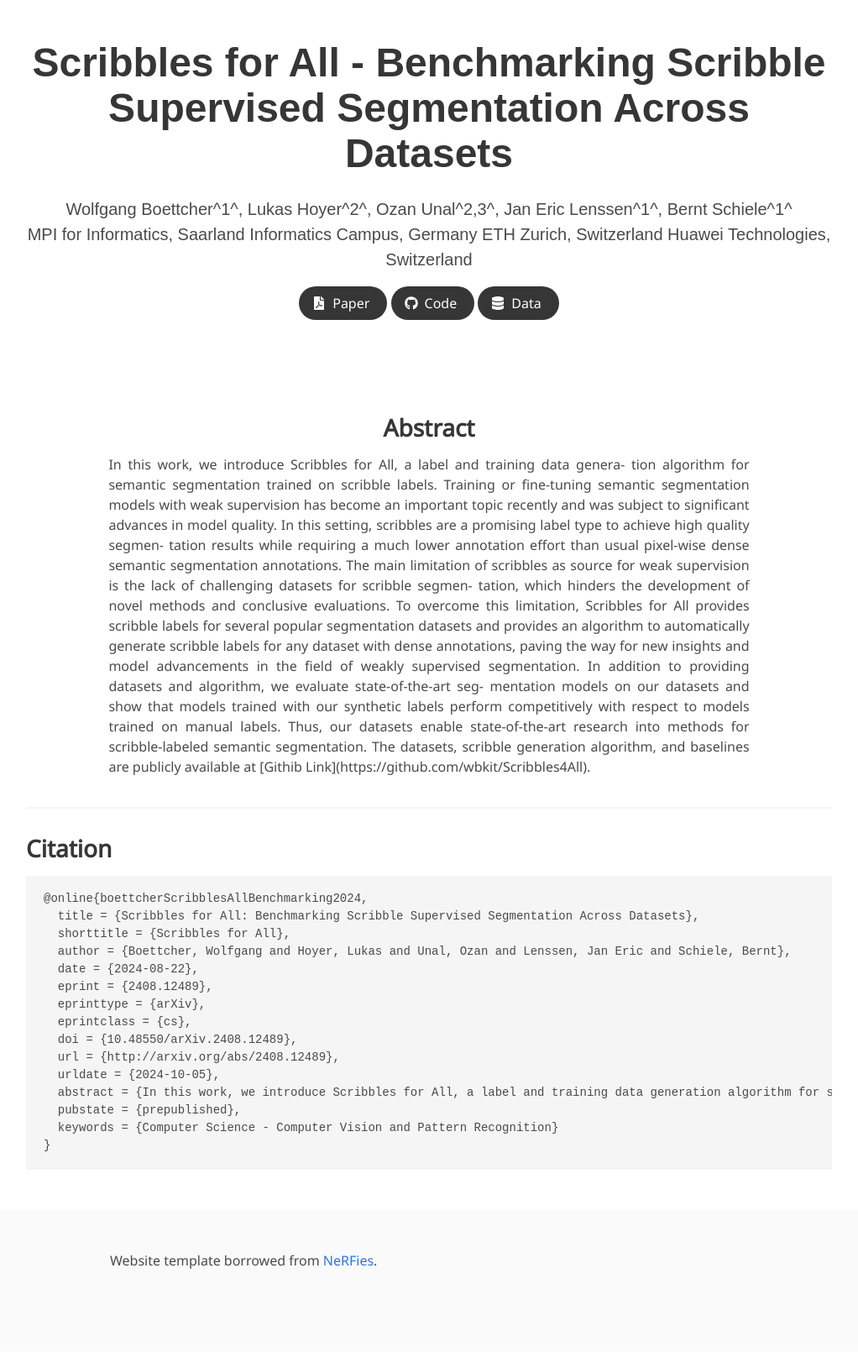
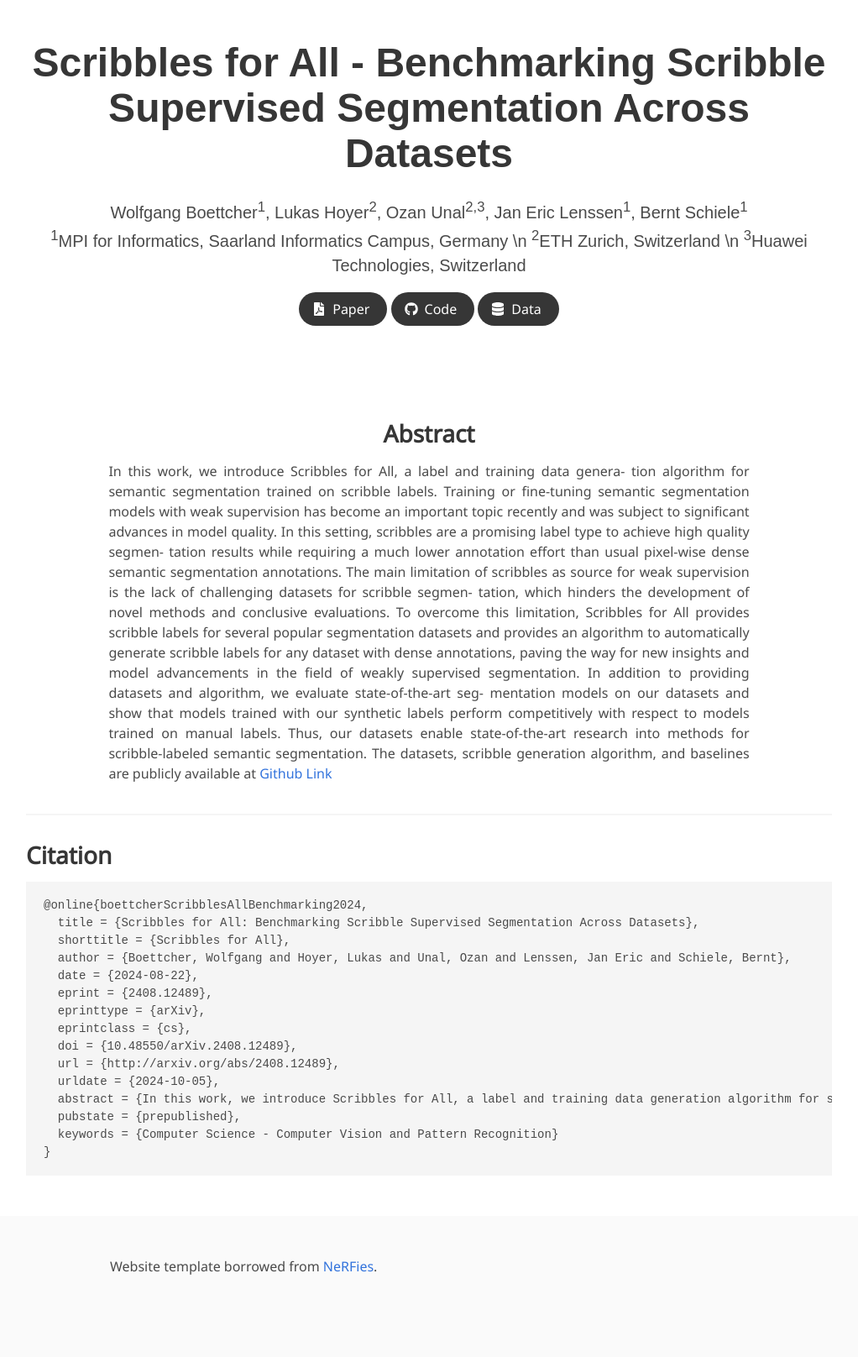
Before and after one commit to wbkit/Scribbles4All, a Jekyll site: the page built from index.md, in a window 1280 px wide. Shown: the whole page at 84% size, without its empty margins (129-1151 px from the left). Built offline with Jekyll 4.4.1, drawn with Linux system fonts in a browser that asks for light colours; some web fonts are replaced.

Commit message:
html edits

```diff
--- a/index.md
+++ b/index.md
@@ -4,11 +4,11 @@ permalink: /
 
 title: Scribbles for All - Benchmarking Scribble Supervised Segmentation Across Datasets
 authors:
-    Wolfgang Boettcher^1^, Lukas Hoyer^2^, Ozan Unal^2,3^, Jan Eric Lenssen^1^, Bernt Schiele^1^
+    Wolfgang Boettcher<sup>1</sup>, Lukas Hoyer<sup>2</sup>, Ozan Unal<sup>2,3</sup>, Jan Eric Lenssen<sup>1</sup>, Bernt Schiele<sup>1</sup>
 affiliations:
-    MPI for Informatics, Saarland Informatics Campus, Germany
-    ETH Zurich, Switzerland
-    Huawei Technologies, Switzerland
+    <sup>1</sup>MPI for Informatics, Saarland Informatics Campus, Germany \n
+    <sup>2</sup>ETH Zurich, Switzerland \n
+    <sup>3</sup>Huawei Technologies, Switzerland
 paper: https://www.arxiv.org/abs/2408.12489
 code: https://github.com/wbkit/Scribbles4All
 data: https://github.com/wbkit/Scribbles4All
@@ -37,7 +37,7 @@ mentation models on our datasets and show that models trained with our synthetic
 labels perform competitively with respect to models trained on manual labels.
 Thus, our datasets enable state-of-the-art research into methods for scribble-labeled
 semantic segmentation. The datasets, scribble generation algorithm, and baselines
-are publicly available at [Githib Link](https://github.com/wbkit/Scribbles4All).
+are publicly available at <a href="https://github.com/wbkit/Scribbles4All">Github Link</a>
         </div>
     </div>
 </div>
```
